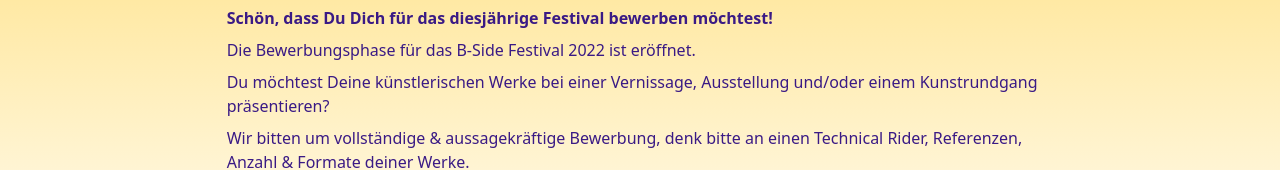
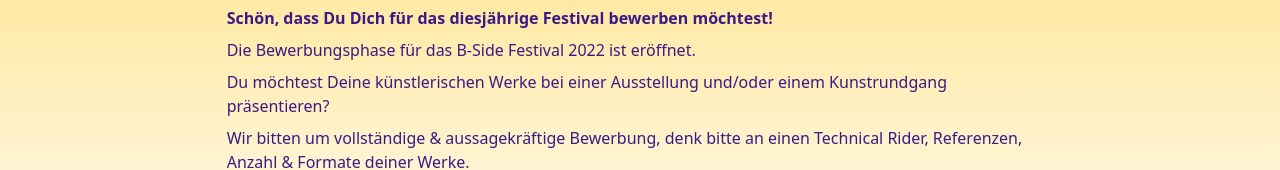
Before and after one commit to bside-ms/bside_festival, a Next.js app: page /bewerbung/ausstellung in a window 1280 px wide. Shown: the part 395-565 px from the top of the page. Built offline with nearby package versions, Linux system fonts and the light colour scheme; a web font is replaced by a local one.

Commit message:
Remove "Vernisage"

```diff
--- a/components/application-form/ApplicationFormInformation.tsx
+++ b/components/application-form/ApplicationFormInformation.tsx
@@ -14,8 +14,8 @@
             return (
                 <>
                     <div>
-                        Du möchtest Deine künstlerischen Werke bei einer Vernissage, Ausstellung
-                        und/oder einem Kunstrundgang präsentieren?
+                        Du möchtest Deine künstlerischen Werke bei einer Ausstellung und/oder
+                        einem Kunstrundgang präsentieren?
                     </div>
                     <div>
                         Wir bitten um vollständige & aussagekräftige Bewerbung, denk bitte an einen
```
